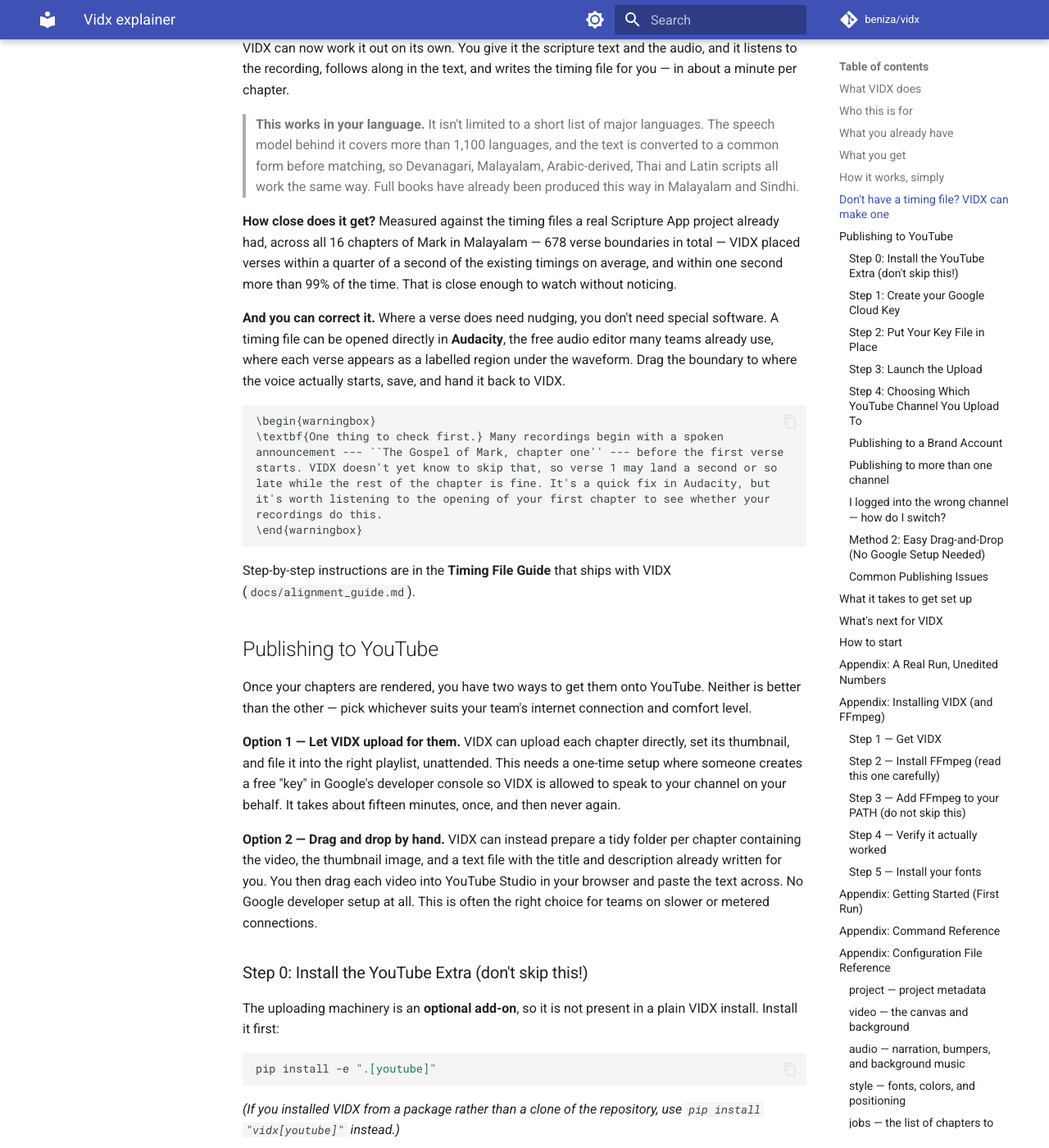
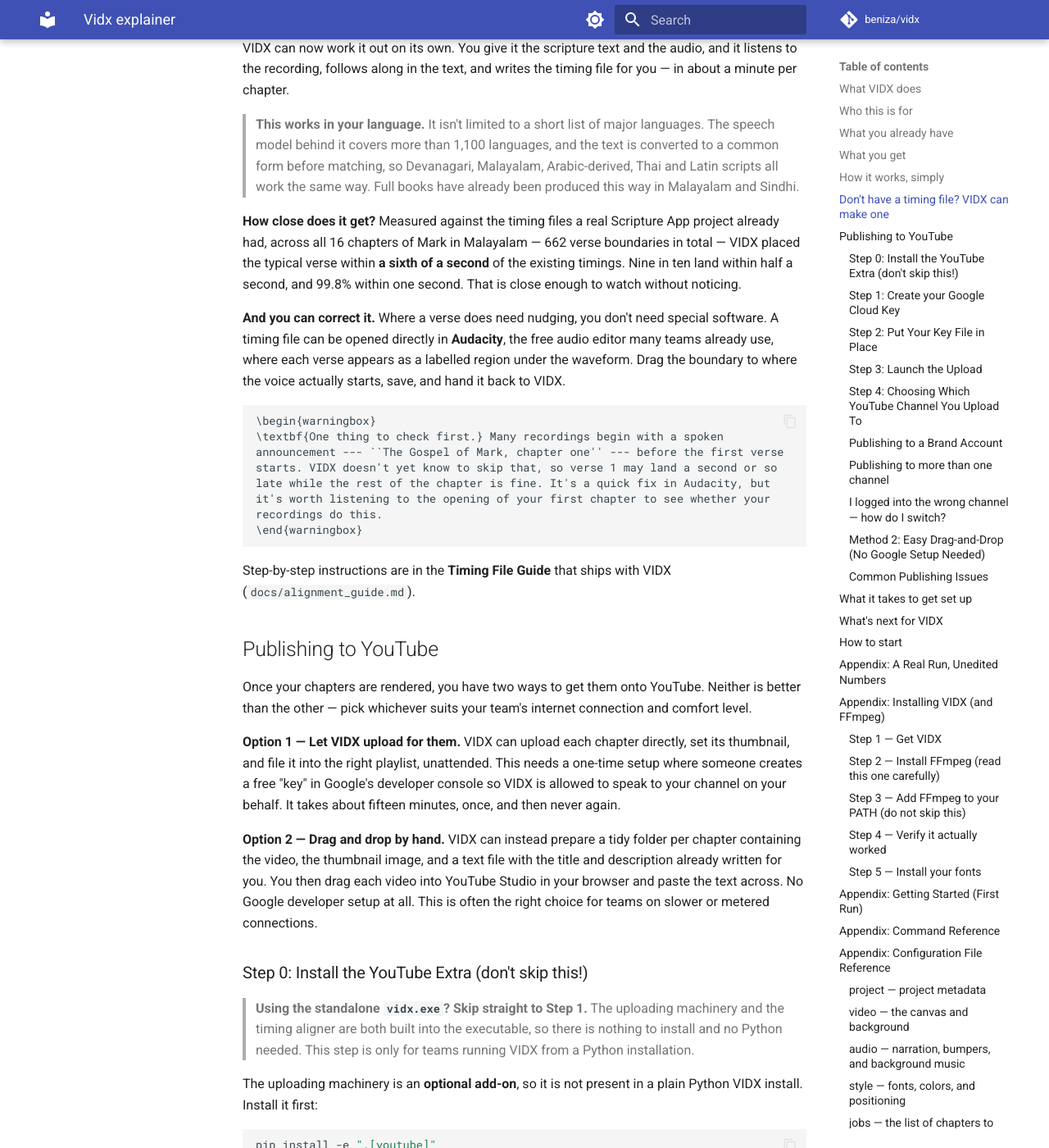
Before and after one commit to beniza/vidx, an MkDocs documentation site: the page built from docs/vidx_explainer.md, in a window 1280 px wide and 1400 px high, scrolled down 3003 px. Shown: the whole window at 82% size. Built offline with MkDocs 1.6.1 and Material for MkDocs 9.7.7, drawn with Linux system fonts in a browser that asks for light colours; comment, search, counter and statistics services are not loaded.

Commit message:
docs: refresh accuracy figures and unpin the exe download link for v0.4.3
- Explainer now cites the re-measured figures (662 boundaries, typical verse
  within a sixth of a second, 99.8% within one second) instead of the
  pre-lead-fix numbers.
- The "Download vidx.exe" link pointed at the v0.4.0 asset, so it went stale
  on every release and would have handed people a build with the broken
  uroman bundling. It now tracks /releases/latest/.
- Explainer's publishing Step 0 told every reader to run pip install; exe
  users have no pip and need neither extra. Added the skip note that the
  publishing guide already carried.
- Rebuilt vidx_explainer.pdf.
- Dated the 0.4.3 changelog entry.

Co-Authored-By: Claude Opus 5 (1M context) <noreply@anthropic.com>
Claude-Session: https://claude.ai/code/session_01Bwev67eMKM2YzVGFYo2JWM

````diff
--- a/docs/vidx_explainer.md
+++ b/docs/vidx_explainer.md
@@ -90,9 +90,10 @@ timing file for you — in about a minute per chapter.
 > books have already been produced this way in Malayalam and Sindhi.
 
 **How close does it get?** Measured against the timing files a real Scripture App
-project already had, across all 16 chapters of Mark in Malayalam — 678 verse
-boundaries in total — VIDX placed verses within a quarter of a second of the
-existing timings on average, and within one second more than 99% of the time.
+project already had, across all 16 chapters of Mark in Malayalam — 662 verse
+boundaries in total — VIDX placed the typical verse within **a sixth of a
+second** of the existing timings. Nine in ten land within half a second, and
+99.8% within one second.
 That is close enough to watch without noticing.
 
 **And you can correct it.** Where a verse does need nudging, you don't need
@@ -135,8 +136,13 @@ all. This is often the right choice for teams on slower or metered connections.
 
 ### Step 0: Install the YouTube Extra (don't skip this!)
 
+> **Using the standalone `vidx.exe`? Skip straight to Step 1.** The uploading
+> machinery and the timing aligner are both built into the executable, so there is
+> nothing to install and no Python needed. This step is only for teams running
+> VIDX from a Python installation.
+
 The uploading machinery is an **optional add-on**, so it is not present in a
-plain VIDX install. Install it first:
+plain Python VIDX install. Install it first:
 
 ```powershell
 pip install -e ".[youtube]"
@@ -375,7 +381,7 @@ reference.
 
 Download the program directly:
 
-**[Download vidx.exe](https://github.com/beniza/vidx/releases/download/v0.4.0/vidx.exe)**
+**[Download vidx.exe](https://github.com/beniza/vidx/releases/latest/download/vidx.exe)**
 
 This is a self-contained Windows program — no Python installation required
 to run it. Your project coordinator will also provide your project folder
````
Also changed, not shown: CHANGELOG.md (+1 -1 lines), 1 other file.
